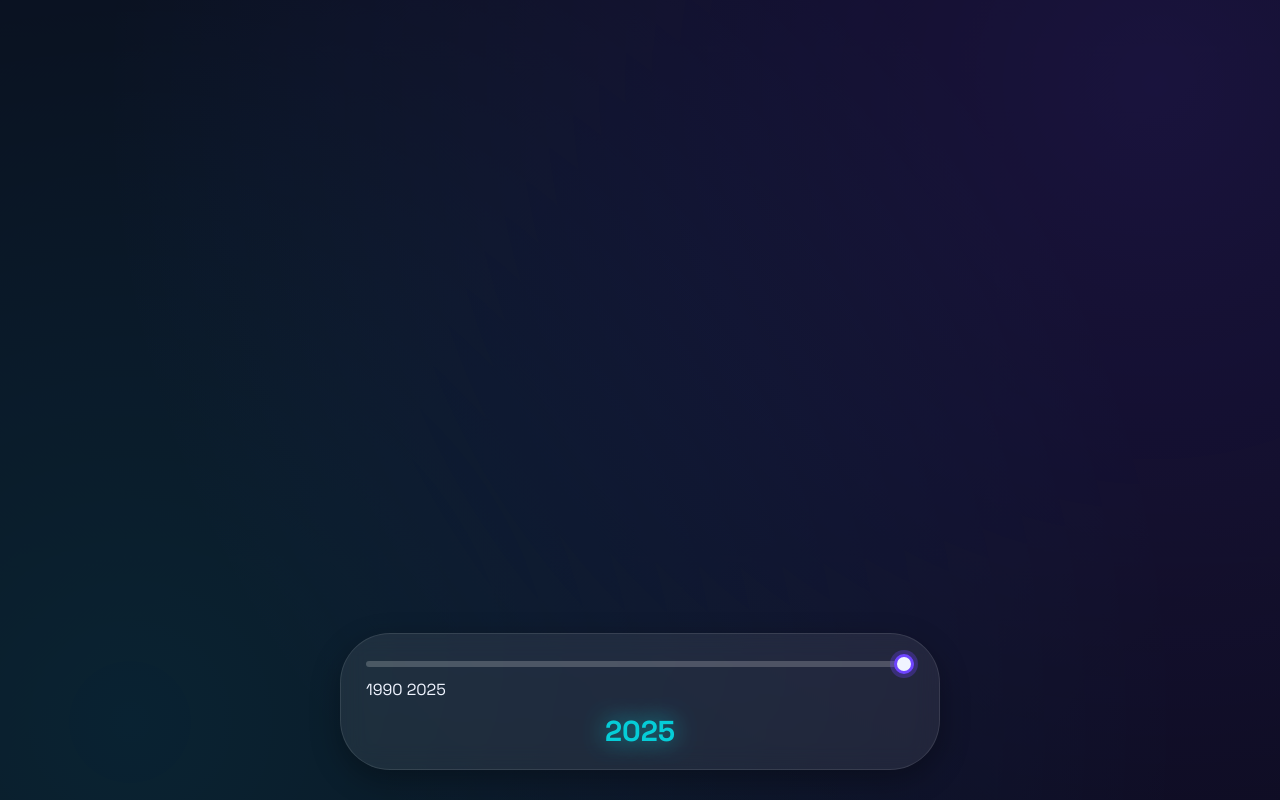
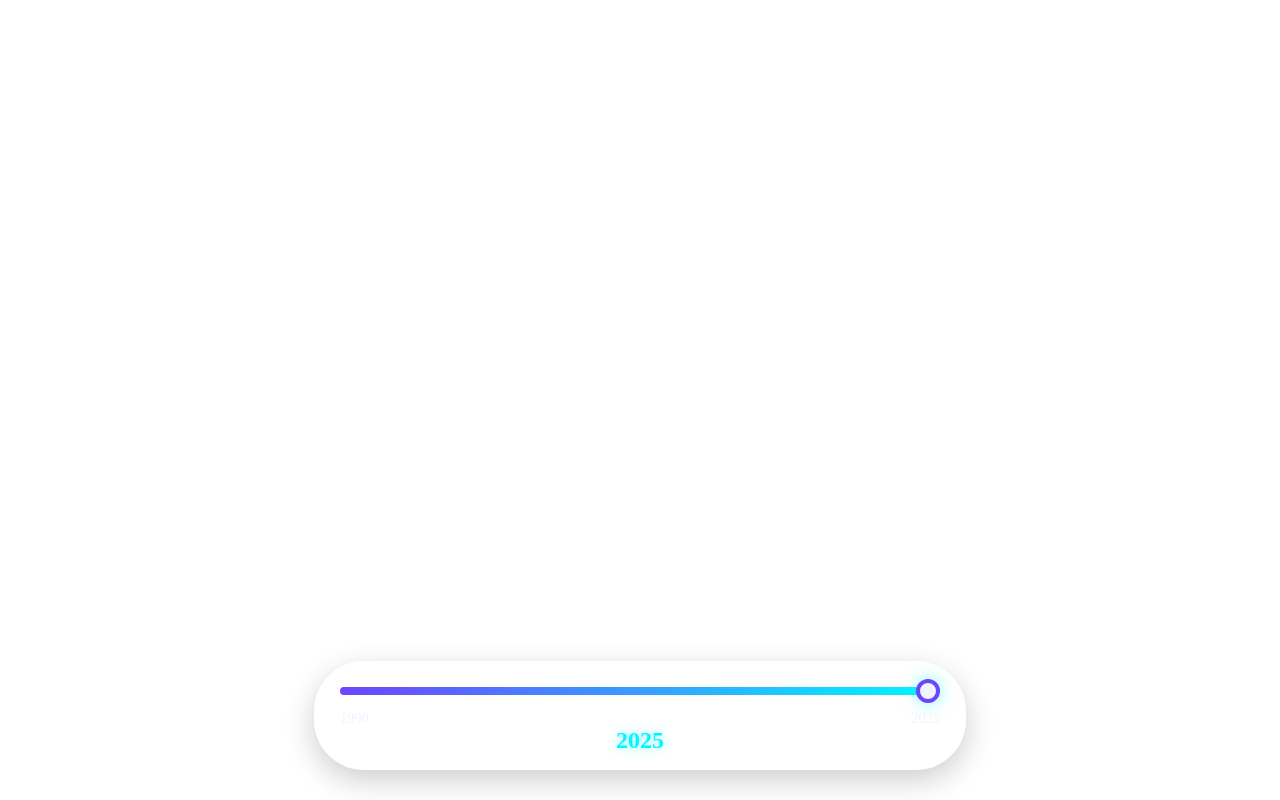
Before and after one commit to thesajidalam/gmaps, a plain HTML site: page index.html in a window 1280 px wide. Drawn offline with Linux system fonts and the light colour scheme; some packages are replaced by stand-ins of ours; files that its build step writes are made by us from their sources; files whose address does not match are found by name.

Commit message:
Update styles.css

```diff
--- a/styles.css
+++ b/styles.css
@@ -1,12 +1,3 @@
-/* fonts.css - Add this if not using CDN */
-@font-face {
-  font-family: 'Space Grotesk';
-  src: url('https://fonts.gstatic.com/s/spacegrotesk/v16/V8mQoQDjQSkFtoMM3T6r8E7mF71Q-gOoraIA.woff2') format('woff2');
-  font-weight: 300 700;
-  font-display: swap;
-}
-
-/* base.css */
 :root {
     --primary: #6e44ff;
     --secondary: #00f7ff;
@@ -15,44 +6,6 @@
     --glass: rgba(255, 255, 255, 0.08);
 }
 
-* {
-  margin: 0;
-  padding: 0;
-  box-sizing: border-box;
-}
-
-body {
-  font-family: 'Space Grotesk', sans-serif;
-  background-color: var(--dark);
-  color: var(--light);
-  overflow-x: hidden;
-  line-height: 1.6;
-}
-
-/* map-container.css */
-#map {
-  height: 100vh;
-  width: 100%;
-  position: relative;
-  z-index: 1;
-}
-
-/* Floating background elements - creates high-tech ambiance */
-body::before {
-  content: '';
-  position: fixed;
-  top: -50%;
-  left: -50%;
-  width: 200%;
-  height: 200%;
-  background:
-    radial-gradient(circle at 70% 30%, rgba(110, 68, 255, 0.15) 0%, transparent 50%),
-    radial-gradient(circle at 30% 70%, rgba(0, 247, 255, 0.1) 0%, transparent 50%);
-  z-index: -1;
-  animation: floatBackground 30s infinite alternate ease-in-out;
-}
-
-/* time-controls.css */
 .time-controls {
     position: fixed;
     bottom: 30px;
@@ -61,100 +14,48 @@ body::before {
     width: 80%;
     max-width: 600px;
     background: var(--glass);
-  backdrop-filter: blur(12px);
+    backdrop-filter: blur(10px);
     border-radius: 50px;
     padding: 15px 25px;
-  box-shadow: 0 10px 30px rgba(0, 0, 0, 0.3);
+    box-shadow: 0 10px 30px rgba(0, 0, 0, 0.2);
     border: 1px solid rgba(255, 255, 255, 0.1);
     z-index: 10;
-  transition: all 0.4s cubic-bezier(0.175, 0.885, 0.32, 1.275);
-}
-
-.time-controls:hover {
-  transform: translateX(-50%) scale(1.02);
-  box-shadow: 0 15px 40px rgba(0, 0, 0, 0.4);
 }
 
 .timeline-slider {
     width: 100%;
-  height: 6px;
+    height: 8px;
     -webkit-appearance: none;
-  background: rgba(255, 255, 255, 0.2);
-  border-radius: 3px;
+    background: linear-gradient(90deg, var(--primary), var(--secondary));
+    border-radius: 4px;
     outline: none;
     margin: 10px 0;
-  cursor: pointer;
-  transition: all 0.3s ease;
 }
 
 .timeline-slider::-webkit-slider-thumb {
     -webkit-appearance: none;
-  width: 20px;
-  height: 20px;
+    width: 24px;
+    height: 24px;
     border-radius: 50%;
     background: var(--light);
-  border: 3px solid var(--primary);
+    border: 4px solid var(--primary);
     cursor: pointer;
-  box-shadow: 0 0 0 4px rgba(110, 68, 255, 0.3);
-  transition: all 0.2s ease;
+    box-shadow: 0 0 15px rgba(0, 247, 255, 0.5);
+    transition: all 0.2s;
 }
 
-.timeline-slider::-webkit-slider-thumb:hover {
-  transform: scale(1.1);
-  box-shadow: 0 0 0 6px rgba(110, 68, 255, 0.4);
-}
-
-#currentYear {
-  font-size: 1.8rem;
-  font-weight: 700;
-  text-align: center;
+.year-display {
+    display: flex;
+    justify-content: space-between;
+    color: var(--light);
+    font-size: 0.9rem;
     margin-top: 5px;
-  color: var(--secondary);
-  text-shadow: 0 0 15px rgba(0, 247, 255, 0.5);
-  animation: pulse 2s infinite ease-in-out;
-}
-
-/* Animations */
-@keyframes floatBackground {
-  0% {
-    transform: translate(0, 0) rotate(0deg);
-  }
-  100% {
-    transform: translate(50px, 50px) rotate(2deg);
-  }
-}
-
-@keyframes pulse {
-  0%, 100% {
-    opacity: 1;
-    text-shadow: 0 0 15px rgba(0, 247, 255, 0.5);
-  }
-  50% {
-    opacity: 0.8;
-    text-shadow: 0 0 25px rgba(0, 247, 255, 0.8);
-  }
-}
-
-/* Responsive adjustments */
-@media (max-width: 768px) {
-  .time-controls {
-    width: 90%;
-    padding: 12px 20px;
 }
 
 #currentYear {
     font-size: 1.5rem;
+    font-weight: bold;
+    text-align: center;
+    color: var(--secondary);
+    text-shadow: 0 0 10px rgba(0, 247, 255, 0.5);
 }
-}
-
-@media (max-width: 480px) {
-  .time-controls {
-    width: 95%;
-    border-radius: 30px;
-  }
-
-  .timeline-slider::-webkit-slider-thumb {
-    width: 18px;
-    height: 18px;
-  }
-}
```
Lines whose indentation alone changed are shown as unchanged.
